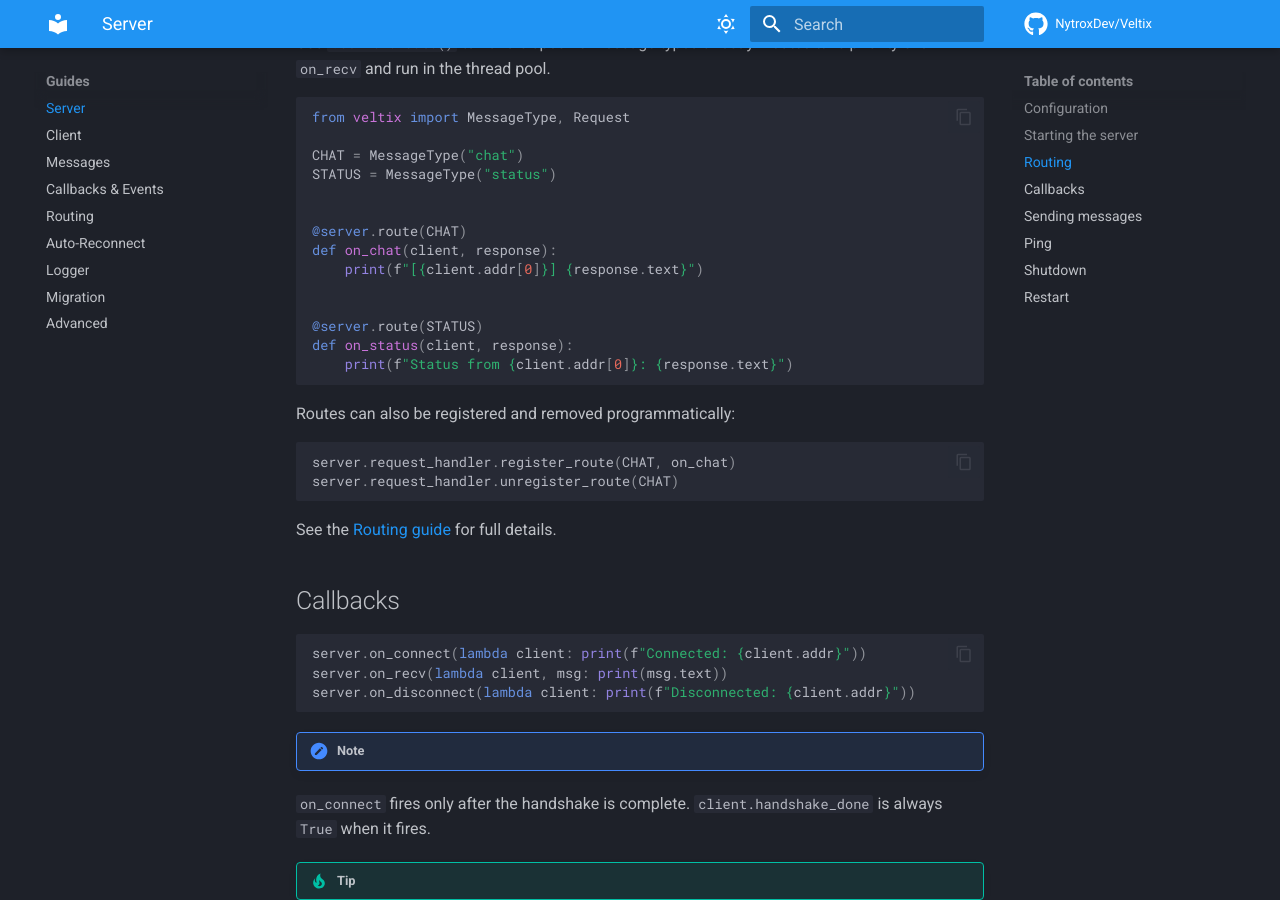
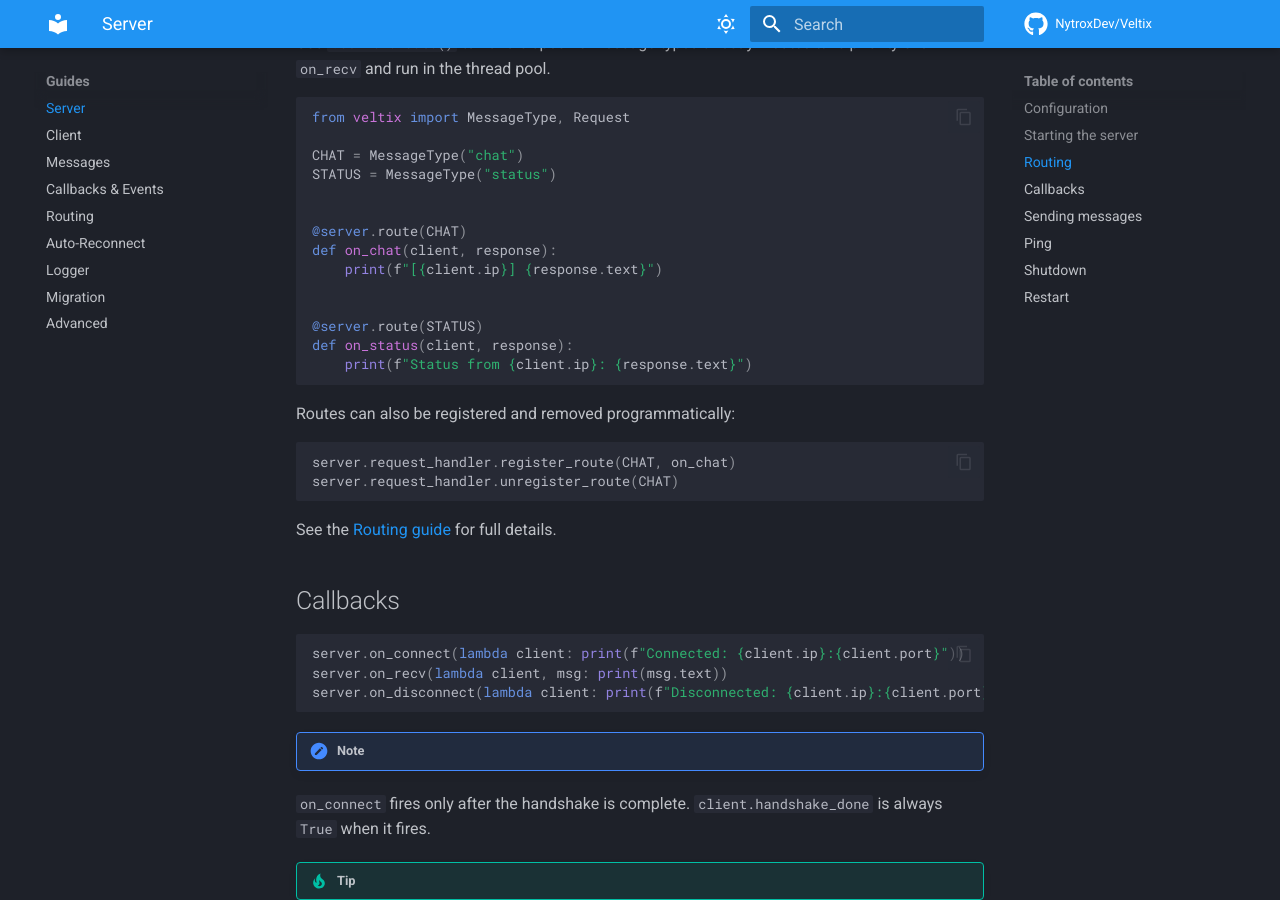
Before and after one commit to NytroxDev/Veltix, an MkDocs documentation site: the page built from docs/guides/server.md, in a window 1280 px wide and 900 px high, scrolled down 777 px. Built offline with MkDocs 1.6.1 and Material for MkDocs 9.7.7, drawn with Linux system fonts in a browser that asks for light colours; comment, search, counter and statistics services are not loaded.

Commit message:
docs: fix outdated patterns in guides and AGENTS.md conventions

````diff
--- a/docs/guides/server.md
+++ b/docs/guides/server.md
@@ -40,12 +40,12 @@ STATUS = MessageType("status")
 
 @server.route(CHAT)
 def on_chat(client, response):
-    print(f"[{client.addr[0]}] {response.text}")
+    print(f"[{client.ip}] {response.text}")
 
 
 @server.route(STATUS)
 def on_status(client, response):
-    print(f"Status from {client.addr[0]}: {response.text}")
+    print(f"Status from {client.ip}: {response.text}")
 ```
 
 Routes can also be registered and removed programmatically:
@@ -60,9 +60,9 @@ See the [Routing guide](routing.md) for full details.
 ## Callbacks
 
 ```python
-server.on_connect(lambda client: print(f"Connected: {client.addr}"))
+server.on_connect(lambda client: print(f"Connected: {client.ip}:{client.port}"))
 server.on_recv(lambda client, msg: print(msg.text))
-server.on_disconnect(lambda client: print(f"Disconnected: {client.addr}"))
+server.on_disconnect(lambda client: print(f"Disconnected: {client.ip}:{client.port}"))
 ```
 
 !!! note
````
Also changed, not shown: AGENTS.md (+2 -2 lines), docs/guides/callbacks.md (+2 -2 lines), docs/guides/routing.md (+2 -2 lines).
